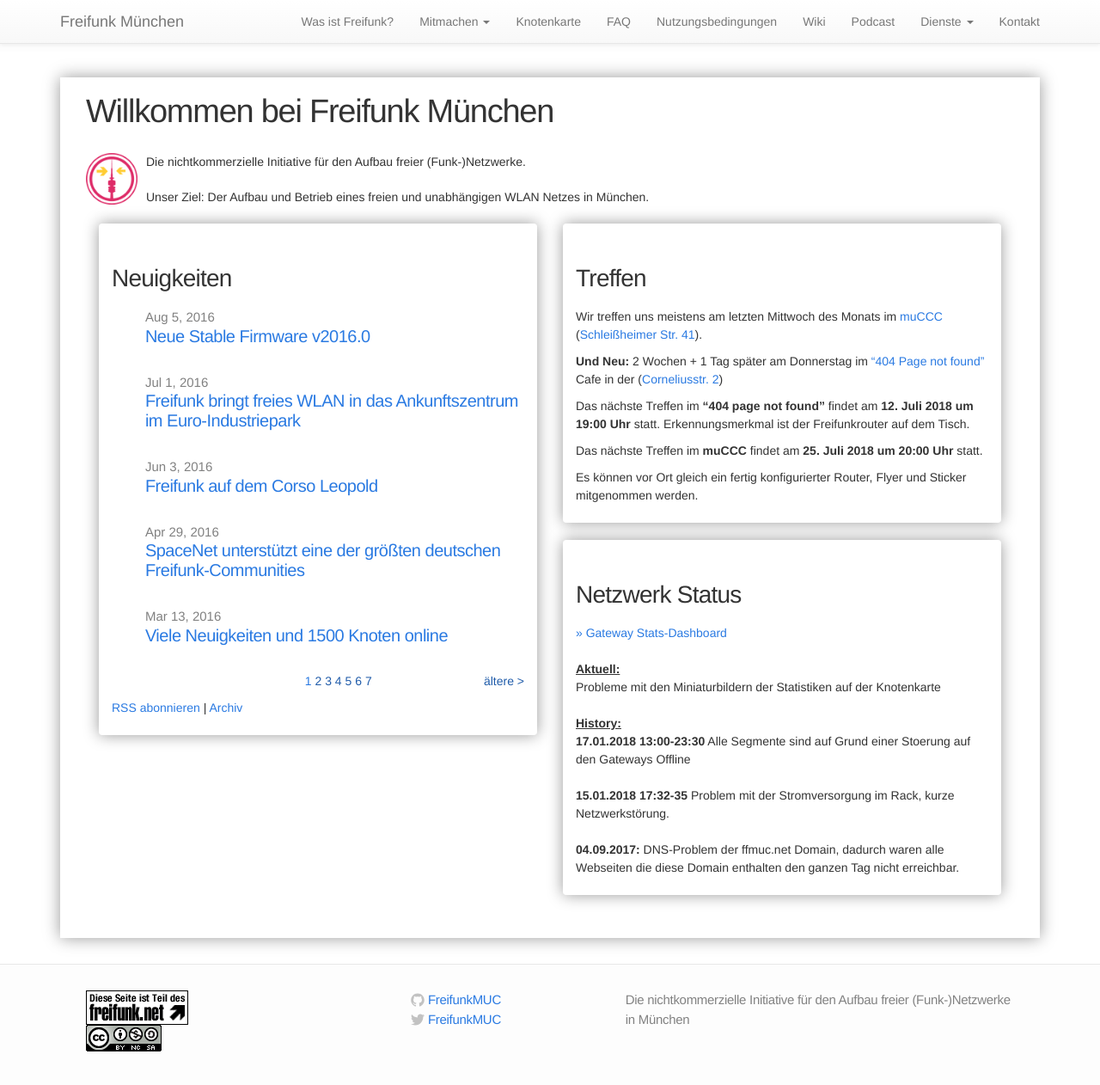
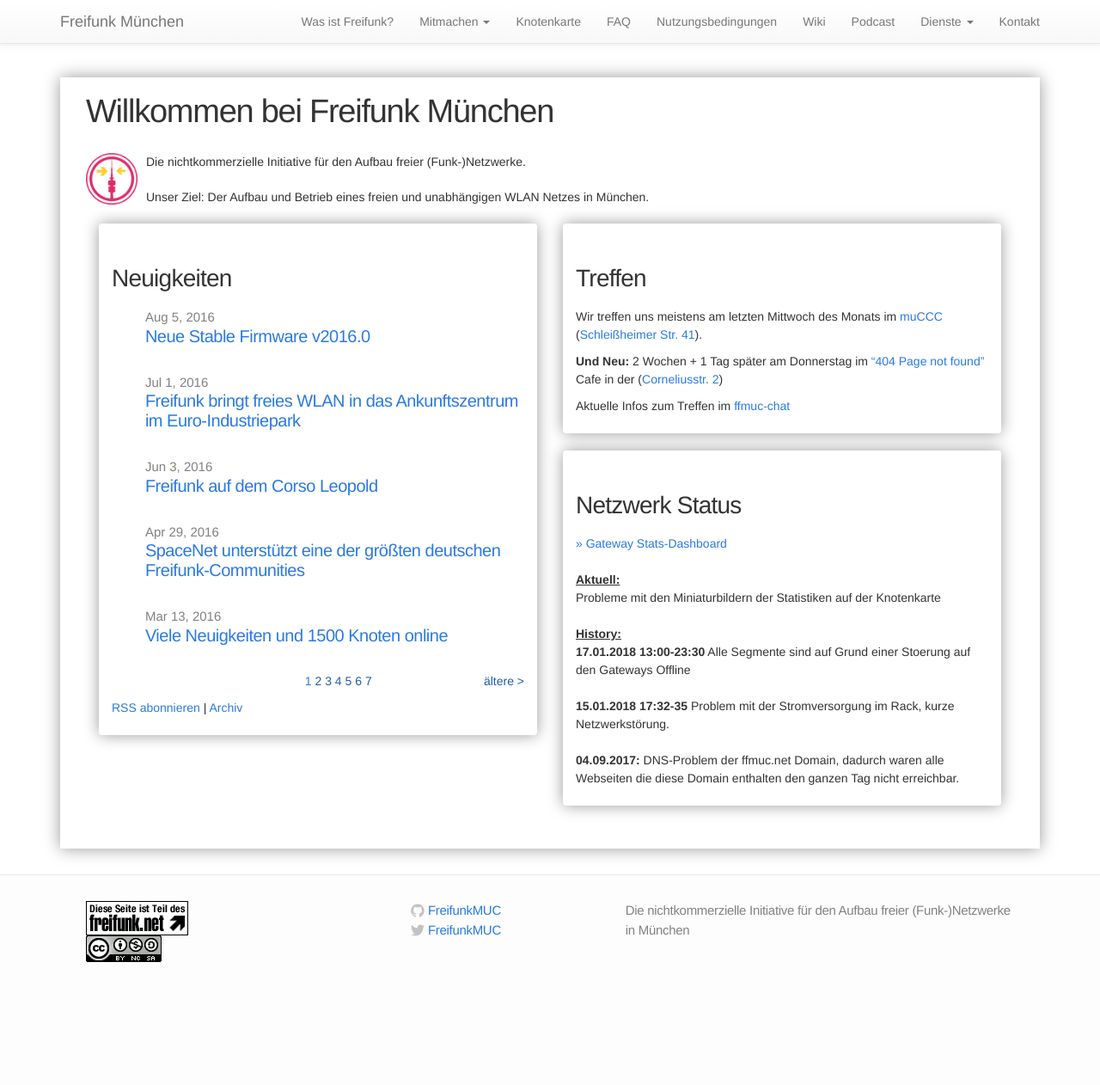
Before and after one commit to freifunkMUC/freifunkmuc.github.io, a Jekyll site: the page built from index.md, in a window 1280 px wide and 1278 px high. Shown: the top 1262 px of the window at 86% size. Built offline with Jekyll 4.4.1, drawn with Linux system fonts in a browser that asks for light colours; part of the change alters nothing that is shown.

Commit message:
Update treffen.md

```diff
--- a/_includes/treffen.md
+++ b/_includes/treffen.md
@@ -4,11 +4,9 @@ Wir treffen uns meistens am letzten Mittwoch des Monats im [muCCC](https://muc.c
 
 **Und Neu:** 2 Wochen + 1 Tag später am Donnerstag im ["404 Page not found"](http://viernullvier.net/) Cafe in der ([Corneliusstr. 2](https://www.openstreetmap.org/#map=19/48.13272/11.57425))
 
+Aktuelle Infos zum Treffen im [ffmuc-chat](https://chat.ffmuc.net/freifunk/channels/00-freifunk-treffen)
 
-Das nächste Treffen im **"404 page not found"** findet am **12. Juli 2018 um 19:00 Uhr** statt. Erkennungsmerkmal ist der Freifunkrouter auf dem Tisch.
-
+<!-- Das nächste Treffen im **"404 page not found"** findet am **12. Juli 2018 um 19:00 Uhr** statt. Erkennungsmerkmal ist der Freifunkrouter auf dem Tisch.
 Das nächste Treffen im **muCCC** findet am **25. Juli 2018 um 20:00 Uhr** statt.
-
 Es können vor Ort gleich ein fertig konfigurierter Router, Flyer und Sticker mitgenommen werden.
-
-<!-- Zusätzlich findet diesen Monat am **15.2.2018 ab 19 Uhr** ein Freifunk-Treffen im "404 page not found" Cafe in der ([Corneliusstr. 2](https://www.openstreetmap.org/node/279849547)) statt, diesmal mit einem Vortrag über den Einsatz und Aufbau von freifunk in Flüchtlingsheimen.  -->
+ Zusätzlich findet diesen Monat am **15.2.2018 ab 19 Uhr** ein Freifunk-Treffen im "404 page not found" Cafe in der ([Corneliusstr. 2](https://www.openstreetmap.org/node/279849547)) statt, diesmal mit einem Vortrag über den Einsatz und Aufbau von freifunk in Flüchtlingsheimen.  -->
```
